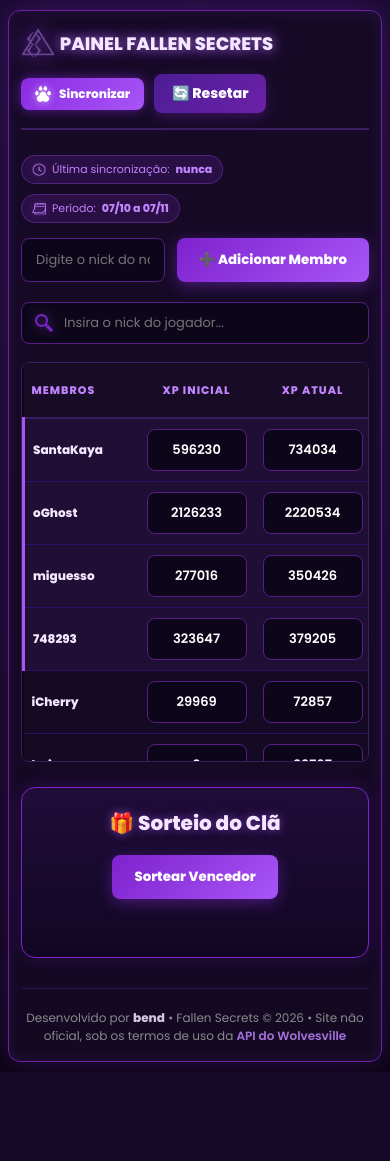
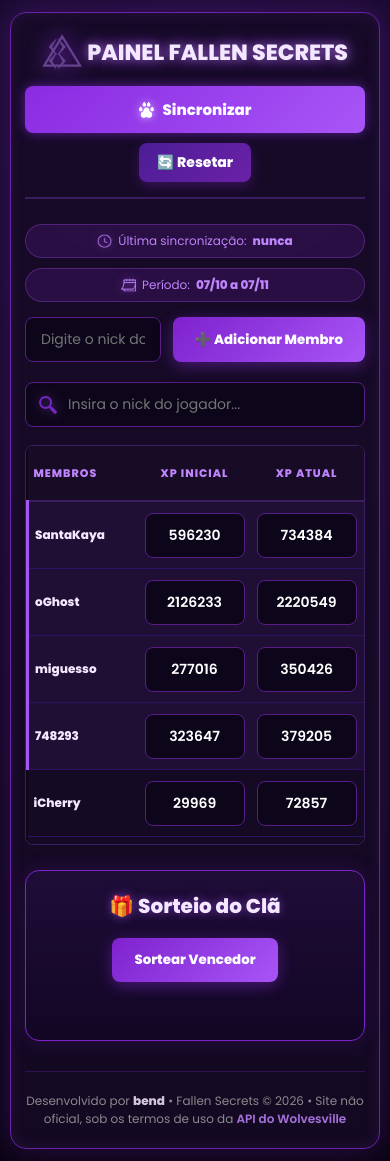
Before and after one commit to milgueu/fallen-secrets-painel, a Flask app: page /admin-secreto in a window 390 px wide. Before the commit the page ends 1072 px from the top, so only its background shows below. Run offline with Flask 3, Linux system fonts and the light colour scheme.

Commit message:
teste UI celular

```diff
--- a/membros.json
+++ b/membros.json
@@ -3,7 +3,7 @@
         "id": 2,
         "nome": "SantaKaya",
         "xp_inicial": 596230,
-        "xp_final": 734034,
+        "xp_final": 734384,
         "player_id": "7c8ff6d9-b06b-468c-8f41-7542a139c16d"
     },
     {
@@ -227,7 +227,7 @@
         "id": 37,
         "nome": "oGhost",
         "xp_inicial": 2126233,
-        "xp_final": 2220534,
+        "xp_final": 2220549,
         "player_id": "6b72c80b-050f-42f0-a60f-df9b923b39a9"
     },
     {
--- a/templates/index.html
+++ b/templates/index.html
@@ -4,7 +4,7 @@
 <head>
     <meta charset="UTF-8">
     <meta name="viewport" content="width=device-width, initial-scale=1.0, viewport-fit=cover">
-    <title>FS • XP Mensal</title>
+    <title>Fallen Secrets | XP</title>
     <link rel="icon" href="{{ url_for('static', filename='logo.png') }}">
     <link rel="preload" as="image" href="{{ url_for('static', filename='sinc.png') }}">
     <link href="https://fonts.googleapis.com/css2?family=Poppins:wght@400;600;800&display=swap" rel="stylesheet">
@@ -13,7 +13,7 @@
             box-sizing: border-box;
         }
 
-        /* Elimina as bordas brancas no celular/orientação horizontal */
+        /* Elimina completamente as bordas brancas em qualquer orientação */
         html, body {
             background-color: #0a0413;
             margin: 0;
@@ -59,7 +59,7 @@
 
         h1 {
             margin: 0;
-            font-size: 24px;
+            font-size: 26px;
             font-weight: 800;
             color: #f3e8ff;
             text-shadow: 0 0 12px rgba(192, 132, 252, 0.8), 0 0 20px rgba(147, 51, 234, 0.5);
@@ -358,59 +358,82 @@
             text-decoration: underline;
         }
 
-        /* --- AJUSTES EXCLUSIVOS PARA CELULAR / DISPOSITIVOS MÓVEIS --- */
-        @media (max-width: 768px) {
+        /* --- MEDIA QUERY REBALANCEADA PARA MÓVEL (EQUILÍBRIO IMG 1 + IMG 2) --- */
+        @media (max-width: 600px) {
             body {
-                padding: 10px 8px;
+                padding: 12px 10px;
             }
 
             .container {
-                padding: 16px 12px;
-                border-radius: 12px;
+                padding: 20px 14px;
             }
 
-            /* Redução do título em telas menores */
+            .header-box {
+                flex-direction: column;
+                align-items: stretch;
+                text-align: center;
+            }
+
+            /* Mantém o título imponente como na Imagem 1 */
             h1 {
-                font-size: 18px !important;
+                justify-content: center;
+                font-size: 22px !important;
             }
 
             h1 span {
-                font-size: 18px !important;
+                font-size: 22px !important;
             }
 
             h1 img {
-                height: 32px !important;
+                height: 38px !important;
             }
 
-            /* Redução de textos de status e botões em mobile */
-            .info-sinc, .info-periodo {
-                font-size: 11px;
-                padding: 5px 10px;
+            .header-actions {
+                flex-direction: column;
+                width: 100%;
             }
 
-            input {
-                font-size: 13px;
-                padding: 10px 14px;
+            /* Botão Sincronizar ganha destaque e largura total no topo */
+            button.btn-sync {
+                width: 100%;
+                justify-content: center;
+                font-size: 15px;
+                padding: 12px 20px;
             }
 
+            .status-bar {
+                flex-direction: column;
+                align-items: stretch;
+            }
+
+            /* Pílulas de status legíveis e confortáveis */
+            .info-sinc, .info-periodo {
+                width: 100%;
+                justify-content: center;
+                font-size: 12px;
+                padding: 7px 12px;
+            }
+
+            /* Input de busca confortável */
+            input {
+                font-size: 14px;
+                padding: 11px 15px;
+            }
+
+            /* Tabela otimizada (como na Imagem 2) */
             th {
                 font-size: 11px;
-                padding: 10px 8px;
+                padding: 10px 6px;
             }
 
             td {
                 font-size: 12px;
-                padding: 10px 8px;
+                padding: 10px 6px;
             }
 
             .badge {
-                font-size: 10px;
-                padding: 4px 8px;
-            }
-
-            button.btn-sync {
-                font-size: 12px;
-                padding: 7px 14px;
+                font-size: 11px;
+                padding: 5px 10px;
             }
 
             .tabela-wrapper {
@@ -418,7 +441,7 @@
             }
 
             table {
-                min-width: 500px;
+                min-width: 520px;
             }
         }
     </style>
@@ -429,7 +452,7 @@
         <div class="header-box">
             <h1>
                 <img src="{{ url_for('static', filename='logo.png') }}" alt="Logo do Clã"
-                    style="height: 40px; vertical-align: middle; margin-right: -5px; border-radius: 6px; filter: drop-shadow(0 0 10px rgba(138, 43, 226, 0.9));">
+                    style="height: 42px; vertical-align: middle; margin-right: -5px; border-radius: 6px; filter: drop-shadow(0 0 10px rgba(138, 43, 226, 0.9));">
                 <span>PAINEL FALLEN SECRETS</span>
             </h1>
             <div class="header-actions">
@@ -446,13 +469,13 @@
         <div class="status-bar">
             <div class="info-sinc">
                 <img src="{{ url_for('static', filename='relogio.png') }}" alt="Relógio"
-                    style="width: 14px; height: 14px; object-fit: contain; vertical-align: middle; filter: drop-shadow(0 0 4px rgba(168, 85, 247, 0.6));">
+                    style="width: 15px; height: 15px; object-fit: contain; vertical-align: middle; filter: drop-shadow(0 0 4px rgba(168, 85, 247, 0.6));">
                 Última sincronização: <strong id="texto-ultima-sinc">Carregando...</strong>
             </div>
 
             <div class="info-periodo">
                 <img src="{{ url_for('static', filename='calendario.png') }}" alt="Calendário"
-                    style="width: 14px; height: 14px; object-fit: contain; vertical-align: middle; filter: drop-shadow(0 0 4px rgba(168, 85, 247, 0.6));">
+                    style="width: 15px; height: 15px; object-fit: contain; vertical-align: middle; filter: drop-shadow(0 0 4px rgba(168, 85, 247, 0.6));">
                 Período: <strong>07/10 a 07/11</strong>
             </div>
         </div>
```
